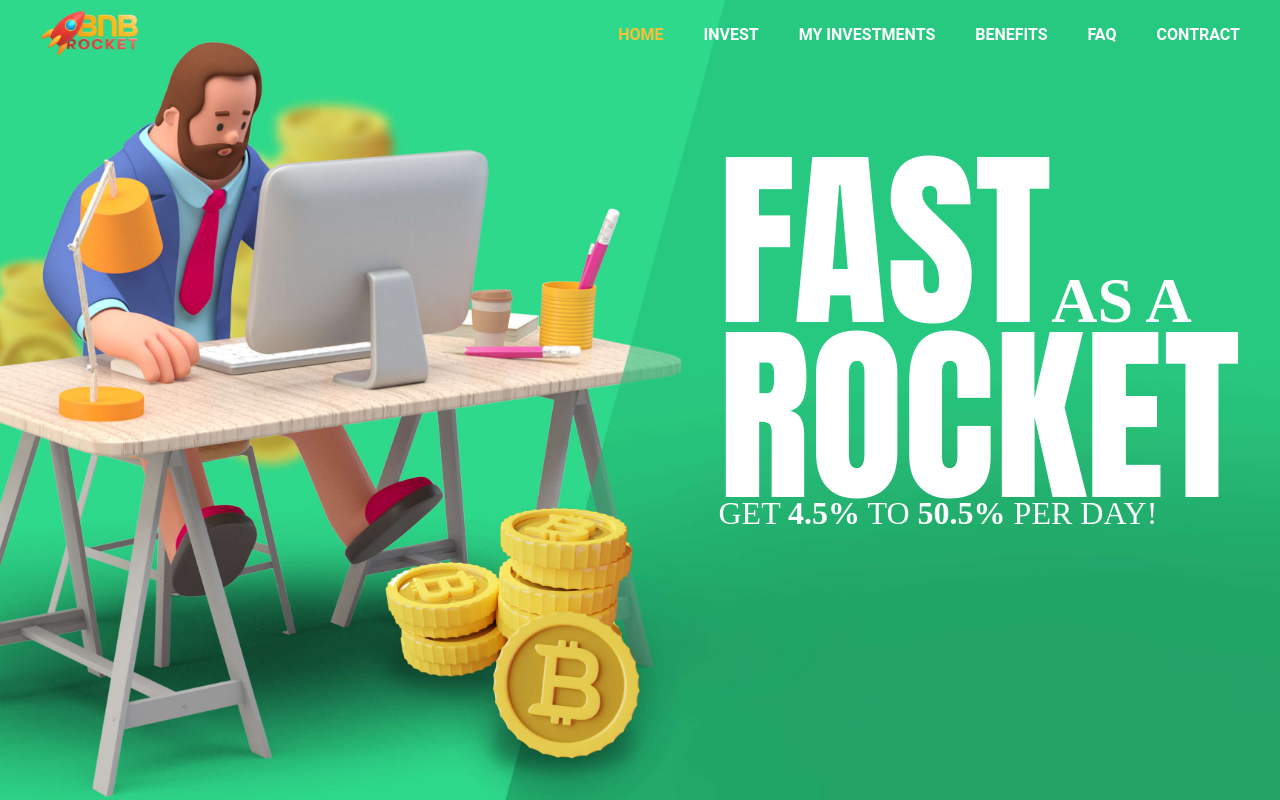
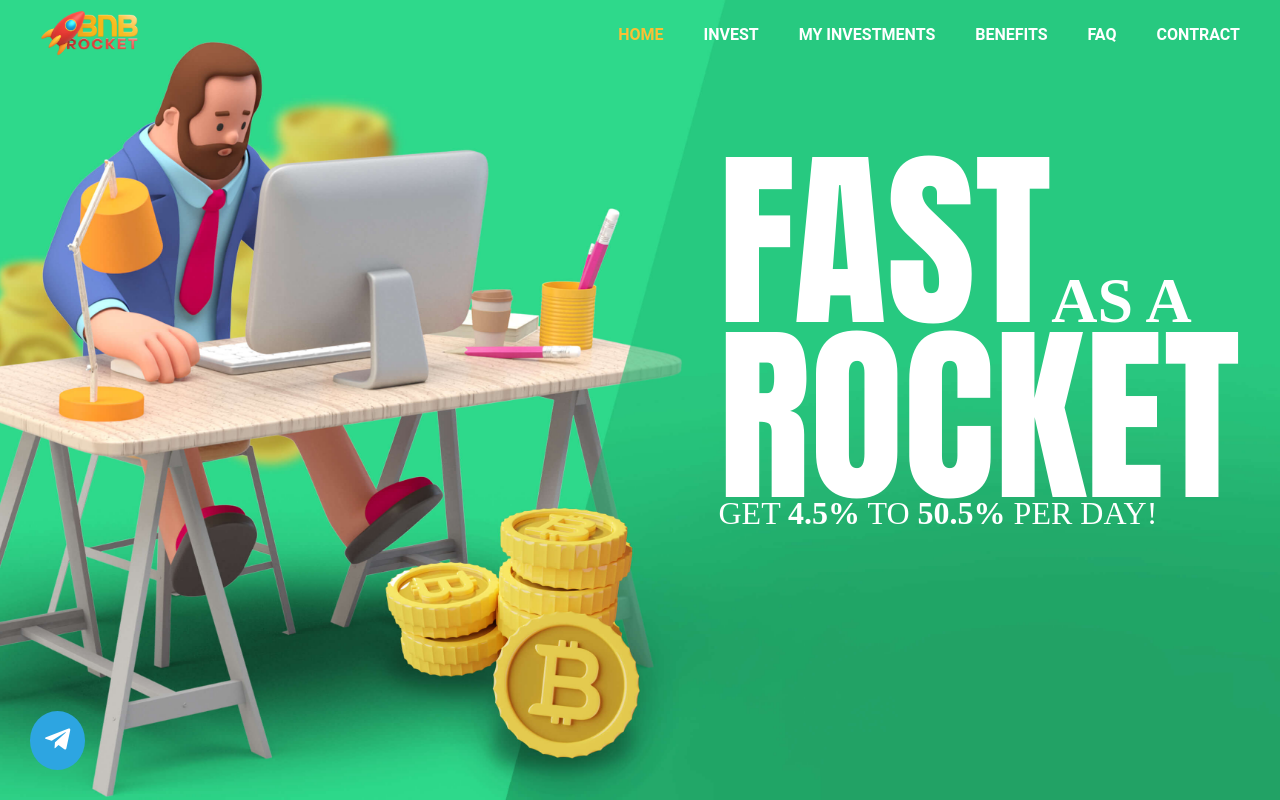
Before and after one commit to JhosdryG/bnbrocket, a plain HTML site: page index.htm in a window 1280 px wide. Shown: the top 800 px of the page. Drawn offline with nearby package versions, Linux system fonts and the light colour scheme; a script that the page names is missing; a web font is replaced by a local one.

Commit message:
add telegram link

```diff
--- a/index.htm
+++ b/index.htm
@@ -538,6 +538,10 @@
       </footer>
     </main>
 
+    <a class="telegram-link" href="https://t.me/bnbrocket_bsc" target="_blank">
+      <i class="fab fa-telegram-plane"></i>
+    </a>
+
     <script>
       var lang = "eng";
       var inProcessing = "In the processing...";
--- a/sass/_globals.sass
+++ b/sass/_globals.sass
@@ -65,3 +65,18 @@ a
         transform: translate3d(0px, 0px, -100px) rotateX(0deg) rotateY(-30deg) scale(.7)!important
     &-prev
         transform: translate3d(0px, 0px, -100px) rotateX(0deg) rotateY(30deg) scale(.7)!important
+
+.telegram-link
+    position: fixed
+    bottom: 30px
+    left: 30px
+    display: flex
+    justify-content: center
+    align-items: center
+    padding: 15px
+    background-color: #2da5e1
+    border-radius: 50%
+
+    .fab
+        color: #fff
+        font-size: 1.8rem
```
Also changed, not shown: assets/css/index.min.css, 1 other file.
